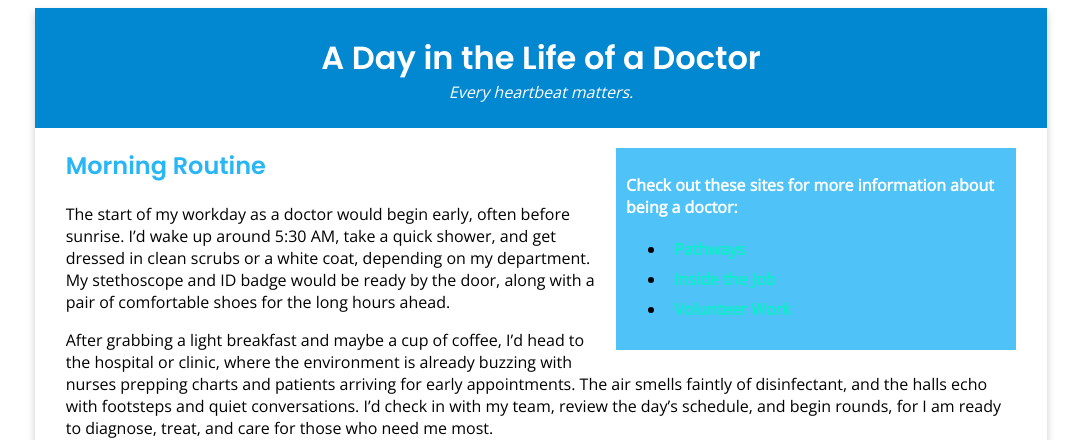
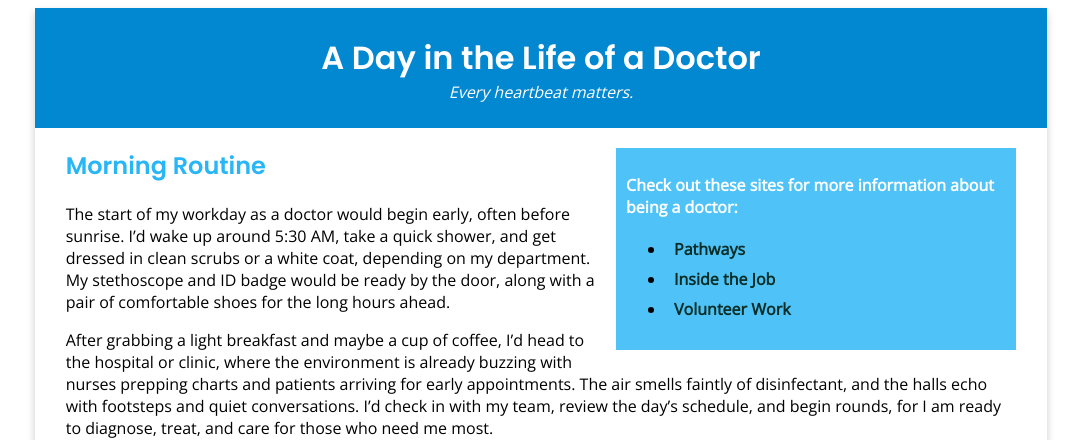
Before and after one commit to TheMattestOfMatts/TICARO_FA1, a plain HTML site: page index.html in a window 1280 px wide. Shown: the top 440 px of the page, without its empty margins (99-1180 px from the left). Drawn offline with nearby package versions, Linux system fonts and the light colour scheme.

Commit message:
Update styles.css

```diff
--- a/styles.css
+++ b/styles.css
@@ -90,7 +90,7 @@ aside p {
 }
 
 nav a {
-  color: #0befc9;
+  color: #072d26;
   text-decoration: none;
   padding: 4px 8px;
   display: inline-block;
```
